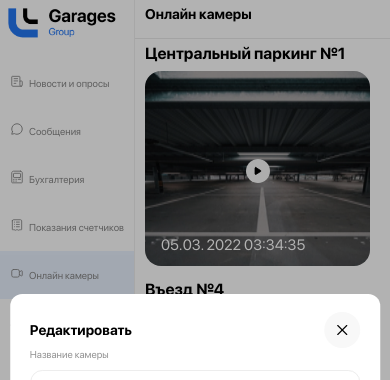
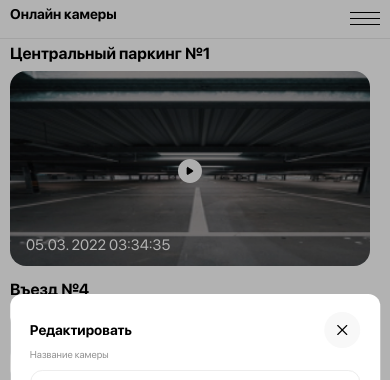
Before and after one commit to artem-shadrin/Garage-1, a website: page pages/admin/cameras.html in a window 390 px wide. Both pictures are taken after a click on the link "Центральный паркинг №1". Shown: the top 380 px of the page. Drawn offline with nearby package versions, Linux system fonts and the light colour scheme.

Commit message:
add burger

```diff
--- a/js/components/admin.js
+++ b/js/components/admin.js
@@ -1,84 +1,94 @@
-$(document).ready(function() {
-  $('.button--create').on('click', function(e) {
+$(document).ready(function () {
+  $(".button--create").on("click", function (e) {
     e.preventDefault();
-    $('.create').toggleClass('create_active');
-    $('.header').toggleClass('header_active');
+    $(".create").toggleClass("create_active");
+    $(".header").toggleClass("header_active");
   });
 
-
-  $('.button--add__news').on('click', function(e) {
+  $(".button--add__news").on("click", function (e) {
     e.preventDefault();
-    $('.create__add').toggleClass('create_active');
-    $('.header').toggleClass('header_active');
+    $(".create__add").toggleClass("create_active");
+    $(".header").toggleClass("header_active");
   });
 
-
-  $('.button--add').on('click', function(e) {
+  $(".button--add").on("click", function (e) {
     e.preventDefault();
-    $('.create__survey').toggleClass('create_active');
-    $('.header').toggleClass('header_active');
+    $(".create__survey").toggleClass("create_active");
+    $(".header").toggleClass("header_active");
   });
 
-
-  $('.create .create__button').on('click', function(e) {
+  $(".create .create__button").on("click", function (e) {
     e.preventDefault();
-    $('.create').removeClass('create_active');
-    $('.header').removeClass('header_active');
+    $(".create").removeClass("create_active");
+    $(".header").removeClass("header_active");
   });
 
-
-  $('.create__add .create__button').on('click', function(e) {
+  $(".create__add .create__button").on("click", function (e) {
     e.preventDefault();
-    $('.create__add').removeClass('create_active');
-    $('.header').removeClass('header_active');
+    $(".create__add").removeClass("create_active");
+    $(".header").removeClass("header_active");
   });
 
-
-  $('.create__survey .create__button').on('click', function(e) {
+  $(".create__survey .create__button").on("click", function (e) {
     e.preventDefault();
-    $('.create__survey').removeClass('create_active');
-    $('.header').removeClass('header_active');
+    $(".create__survey").removeClass("create_active");
+    $(".header").removeClass("header_active");
   });
 });
 
-document.addEventListener('DOMContentLoaded', () => {
-  const modal = document.querySelector('.modal_player')
-  const trigger = document.querySelectorAll('.camera-card__video')
-    .forEach(item => item.addEventListener('click', (e) => {
-      if (e.target.closest('.camera-card__video')) {
-        modal.classList.add('modal--show')
-        activeModal();
-      }
-    }))
+document.addEventListener("DOMContentLoaded", () => {
+  const modal = document.querySelector(".modal_player");
+  const trigger = document
+    .querySelectorAll(".camera-card__video")
+    .forEach((item) =>
+      item.addEventListener("click", (e) => {
+        if (e.target.closest(".camera-card__video")) {
+          modal.classList.add("modal--show");
+          activeModal();
+        }
+      })
+    );
 
   const activeModal = () => {
     const trigger = (e) => {
-      if (e.target.classList.contains('modal_player') || e.target.closest('.close')) {
-        modal.classList.remove('modal--show')
-        modal.removeEventListener('click', trigger)
+      if (
+        e.target.classList.contains("modal_player") ||
+        e.target.closest(".close")
+      ) {
+        modal.classList.remove("modal--show");
+        modal.removeEventListener("click", trigger);
       }
-    }
-    modal.addEventListener('click', trigger)
-  }
-})
-
-document.addEventListener('DOMContentLoaded', () => {
-  const modal = document.querySelector('.modal_create')
-  const trigger = document.querySelectorAll('.camera-card__title')
-    .forEach(item => item.addEventListener('click', (e) => {
-      if (e.target.closest('.camera-card__title')) {
-        modal.classList.add('modal--show')
-        activeModal();
-      }
-    }))
+    };
+    modal.addEventListener("click", trigger);
+  };
+});
+function burgerMenu(icon) {
+  icon.parentNode.classList.toggle("menu__burger--active");
+  icon.classList.toggle("change");
+}
+document.addEventListener("DOMContentLoaded", () => {
+  const modal = document.querySelector(".modal_create");
+  const trigger = document
+    .querySelectorAll(".camera-card__title")
+    .forEach((item) =>
+      item.addEventListener("click", (e) => {
+        if (e.target.closest(".camera-card__title")) {
+          modal.classList.add("modal--show");
+          activeModal();
+        }
+      })
+    );
 
   const activeModal = () => {
     const trigger = (e) => {
-      if (e.target.classList.contains('modal_create') || e.target.closest('.close, .create-ad-btn')) {
-        modal.classList.remove('modal--show')
-        modal.removeEventListener('click', trigger)
+      if (
+        e.target.classList.contains("modal_create") ||
+        e.target.closest(".close, .create-ad-btn")
+      ) {
+        modal.classList.remove("modal--show");
+        modal.removeEventListener("click", trigger);
       }
-    }
-    modal.addEventListener('click', trigger)
-  }
-})
+    };
+    modal.addEventListener("click", trigger);
+  };
+});
--- a/pages/admin/cameras.html
+++ b/pages/admin/cameras.html
@@ -10,6 +10,13 @@
 </head>
 
 <body>
+  <div class="menu__burger">
+    <div class="burger" onclick="burgerMenu(this)">
+      <div class="b1"></div>
+      <div class="b2"></div>
+      <div class="b3"></div>
+    </div>
+  </div>
   <div class="left">
     <div class="left__logo"><img src="../../images/admin/logo.png" width="175px" height="48px" alt=""></div>
     <div class="left__menu">
--- a/scss/admin.scss
+++ b/scss/admin.scss
@@ -117,6 +117,7 @@ p {
 
 //#region MAIN
 .left {
+  z-index: 2;
   position: fixed;
   left: 0;
   bottom: 0;
@@ -124,7 +125,9 @@ p {
   border-right: 1px solid #efefef;
   padding-top: 70px;
   width: 312px;
-  &__menu {
+  background-color: #fff;
+  &--active {
+    display: block;
   }
   &__logo {
     padding-left: 24px;
@@ -134,6 +137,9 @@ p {
 .right {
   margin-left: auto;
   width: calc(100% - 312px);
+  @media (max-width: 560px) {
+    width: 100%;
+  }
 }
 
 .header {
@@ -806,13 +812,13 @@ p {
   bottom: 0;
   right: 0;
   background-color: rgba(0, 0, 0, 0.3);
-  .modal_close{
+  .modal_close {
     background: #f8f8f8;
     width: 48px;
     height: 48px;
     border-radius: 50%;
     position: relative;
-    .i-icon{
+    .i-icon {
       position: absolute;
       top: 0;
       bottom: 0;
@@ -821,7 +827,7 @@ p {
       margin: auto;
     }
   }
-  .wrap{
+  .wrap {
     padding: 18px 20px;
     width: 100%;
     max-width: 800px;
@@ -862,7 +868,7 @@ p {
         display: block;
       }
     }
-    .content{
+    .content {
       display: flex;
       justify-content: space-between;
       align-items: center;
@@ -880,13 +886,13 @@ p {
   bottom: 0;
   right: 0;
   background-color: rgba(0, 0, 0, 0.3);
-  .modal_close{
+  .modal_close {
     background: #f8f8f8;
     width: 48px;
     height: 48px;
     border-radius: 50%;
     position: relative;
-    .i-icon{
+    .i-icon {
       position: absolute;
       top: 0;
       bottom: 0;
@@ -907,7 +913,7 @@ p {
     background-color: #fff;
     border-radius: 12px;
     margin-bottom: 10px;
-    .content{
+    .content {
       display: flex;
       justify-content: space-between;
       align-items: center;
@@ -1171,38 +1177,66 @@ p {
     max-width: none;
   }
 }
-
+.menu__burger {
+  position: absolute;
+  right: 10px;
+  top: 7px;
+  display: none;
+}
+.burger {
+  cursor: pointer;
+  .b1,
+  .b2,
+  .b3 {
+    width: 30px;
+    height: 1px;
+    background-color: #000;
+    margin: 5px 0;
+    transition: 0.3s;
+  }
+}
+.change .b1 {
+  transform: rotate(-45deg) translate(-2px, 2px);
+}
+.change .b2 {
+  opacity: 0;
+}
+.change .b3 {
+  transform: rotate(45deg) translate(-8px, -8px);
+}
 @media (max-width: 768px) {
-  p, span{
+  p,
+  span {
     font-size: 14px;
   }
-  ul li{
+  ul li {
     font-size: 14px;
   }
-  .text{
+  .text {
     font-size: 12px;
   }
   .title {
     font-size: 16px !important;
   }
-  .button{
+  .button {
     padding: 8px 12px;
   }
-  .left{
+  .left {
     padding-top: 30px;
     width: 250px;
-    &__logo{
+
+    &__logo {
       margin-bottom: 25px;
     }
-    &__menu{
-      .item-menu{
+    &__menu {
+      .item-menu {
         padding-left: 15px;
       }
     }
   }
-  .right{
+  .right {
     width: calc(100% - 250px);
-    .header{
+    .header {
       padding: 10px 20px;
       flex-direction: column;
       justify-content: flex-start;
@@ -1210,106 +1244,110 @@ p {
       .title {
         margin-bottom: 15px;
       }
-      &__tools{
+      &__tools {
         flex-wrap: wrap;
       }
-      &__message{
+      &__message {
         flex-direction: row;
         flex-wrap: wrap;
         align-items: center;
-        .title{
+        .title {
           margin-bottom: 0;
         }
       }
-      &__find-input__body{
-        .wrap{
+      &__find-input__body {
+        .wrap {
           max-width: 380px;
           width: 100%;
         }
       }
-      &.members-more__header{
+      &.members-more__header {
         flex-direction: inherit;
         align-items: center;
         flex-wrap: wrap;
-        .title{
+        .title {
           margin-bottom: 0;
         }
       }
     }
-    .news{
+    .news {
       margin: 10px 20px;
-      &__info{
+      &__info {
         padding: 12px;
       }
-      .button{
+      .button {
         padding: 8px 12px;
       }
     }
-    .garage-votecard{
-      &__title{
+    .garage-votecard {
+      &__title {
         font-size: 16px;
       }
     }
-    .garage-field__label{
+    .garage-field__label {
       font-size: 14px;
     }
   }
-  .create, .create__add, .create__survey{
+  .create,
+  .create__add,
+  .create__survey {
     max-width: 250px;
     right: -250px;
     padding: 10px 23px 10px 13px;
   }
-  .create_active, .create__add_active, .create__survey_active{
+  .create_active,
+  .create__add_active,
+  .create__survey_active {
     right: 0;
     transform: translate(0%);
   }
-  .messages{
-    &__title{
+  .messages {
+    &__title {
       margin: 10px 20px;
     }
-    &__wrap{
-      .message{
+    &__wrap {
+      .message {
         margin: 0;
         margin-bottom: 8px;
         padding: 10px 20px 10px;
       }
     }
   }
-  .message{
+  .message {
     margin: 10px 20px;
-    &__wrap{
+    &__wrap {
       width: 100%;
     }
-    &__chat{
+    &__chat {
       display: none;
     }
   }
-  .chat{
-    &__footer{
+  .chat {
+    &__footer {
       margin-left: 250px;
       margin-right: 0;
     }
   }
-  .data{
+  .data {
     margin: 10px 20px;
   }
-  .cameras{
+  .cameras {
     margin: 10px 20px;
-    &__list{
+    &__list {
       justify-content: space-between;
     }
-    &__item{
+    &__item {
       width: auto;
       max-width: 47%;
       flex-wrap: nowrap;
       margin-right: 10px;
-      .camera-card{
-        &__title{
+      .camera-card {
+        &__title {
           font-size: 16px;
           height: 45px;
         }
-        &__video{
-          .i-icon{
+        &__video {
+          .i-icon {
             width: 24px;
             height: 24px;
           }
@@ -1317,13 +1355,13 @@ p {
       }
     }
   }
-  .members{
+  .members {
     margin: 10px 20px;
-    &__list--item{
-      .wrap-buttons{
+    &__list--item {
+      .wrap-buttons {
         flex-wrap: wrap;
         gap: 10px;
-        .create-ad-btn{
+        .create-ad-btn {
           max-width: 140px;
           margin: 0;
         }
@@ -1331,268 +1369,288 @@ p {
     }
   }
   .modal_player {
-    .wrap{
+    .wrap {
       padding: 10px 20px;
       max-width: 80%;
       height: auto;
-      &-video{
-        .date{
+      &-video {
+        .date {
           margin-top: 10px;
         }
       }
     }
   }
 }
-@media (max-width: 560px){
-  p, span, ul li, span, input{
+@media (max-width: 560px) {
+  p,
+  span,
+  ul li,
+  span,
+  input {
     font-size: 12px;
   }
-  .item-menu__icon{
+  .menu__burger {
+    display: block;
+    z-index: 1000;
+  }
+  .left {
+    display: none;
+  }
+  .menu__burger--active + .left {
+    display: block;
+    width: 100%;
+  }
+  .item-menu {
+    justify-content: center;
+  }
+  .right {
+    width: 100%;
+  }
+  .item-menu__icon {
     margin-right: 5px;
   }
-  .i-icon{
+  .i-icon {
     width: 14px;
     height: 14px;
   }
-  .text{
+  .text {
     line-height: 12px;
     font-size: 10px;
   }
-  .title{
+  .title {
     font-size: 14px !important;
     line-height: 18px !important;
   }
-  .left{
+  .left {
     padding-top: 8px;
     width: 135px;
-    &__logo{
+    &__logo {
       padding-left: 8px;
       margin-bottom: 8px;
-      img{
+      img {
         width: 100%;
         max-width: 110px;
         height: auto;
       }
     }
-    &__menu{
-      .item-menu{
+    &__menu {
+      .item-menu {
         padding-left: 10px;
       }
     }
   }
-  .right{
-    width: calc(100% - 135px);
-    .header{
+  .right {
+    .header {
       padding: 5px 10px;
-      .title{
+      .title {
         margin-bottom: 10px;
       }
-      &__tools{
+      &__tools {
         gap: 10px;
       }
-      &__message{
-        .title{
+      &__message {
+        .title {
           margin: 0;
         }
       }
-      &__find{
-        &-input__body{
+      &__find {
+        &-input__body {
           flex-wrap: wrap;
           justify-content: flex-end;
           gap: 10px;
-          .wrap{
+          .wrap {
             padding: 6px 7.5px;
             margin: 0;
           }
         }
-        &-input__icon-file{
-          .i-icon{
+        &-input__icon-file {
+          .i-icon {
             width: 24px;
             height: 24px;
           }
         }
       }
     }
-    .news{
+    .news {
       margin: 5px 10px;
-      &__title{
+      &__title {
         margin-bottom: 10px;
       }
     }
-    .garage-field{
-      &__label{
+    .garage-field {
+      &__label {
         font-size: 12px;
       }
     }
-    .garage-votecard{
-      &__title{
+    .garage-votecard {
+      &__title {
         font-size: 14px;
       }
     }
-    .garage-variant{
-      &__pecent{
+    .garage-variant {
+      &__pecent {
         font-size: 12px;
       }
-      &__text{
+      &__text {
         font-size: 12px;
       }
     }
   }
-  .section__back-button{
+  .section__back-button {
     display: block;
     width: 24px;
     height: 24px;
-    .i-icon{
+    .i-icon {
       transform: translate(35%, 30%);
     }
   }
-  .messages{
-    .title{
+  .messages {
+    .title {
       margin: 5px 10px 10px;
     }
-    &__wrap{
-      .message{
+    &__wrap {
+      .message {
         padding: 5px 10px 5px;
-        .title{
+        .title {
           margin: 0;
         }
-        &__time{
+        &__time {
           font-size: 12px;
         }
-        &__text{
+        &__text {
           font-size: 10px;
         }
-        &__content{
+        &__content {
           margin-bottom: 5px;
         }
       }
     }
   }
-  .message{
+  .message {
     margin: 5px 10px;
-    &__wrap{
-      .message_content{
+    &__wrap {
+      .message_content {
         margin-bottom: 10px;
         padding: 10px 15px 24px 10px;
       }
     }
   }
-  .cameras{
+  .cameras {
     margin: 5px 10px;
-    &__item{
+    &__item {
       max-width: 100%;
       margin-bottom: 10px;
-      .camera-card{
-        &__title{
+      .camera-card {
+        &__title {
           height: auto;
           margin-bottom: 8px;
         }
       }
     }
   }
-  .members{
-    &__list{
-      &--item{
+  .members {
+    &__list {
+      &--item {
         padding: 6px 10px 10px 8px;
-        .list{
-          .item{
+        .list {
+          .item {
             margin-bottom: 8px;
           }
         }
       }
-  }
-  }
-  .members-more{
+    }
+  }
+  .members-more {
     padding: 5px 10px;
-    .block__title{
+    .block__title {
       font-size: 14px;
     }
   }
-  .members-property{
+  .members-property {
     padding: 5px 10px;
-    .block__title{
+    .block__title {
       font-size: 14px;
     }
-    &-card{
+    &-card {
       padding: 6px 10px 10px 8px;
-      &__title{
+      &__title {
         font-size: 14px;
       }
-      &__list{
+      &__list {
         padding-bottom: 58px;
       }
-      &__btn-more{
+      &__btn-more {
         right: 10px;
         bottom: 10px;
       }
     }
   }
-  .members .header__find .header__create-vote-btn{
+  .members .header__find .header__create-vote-btn {
     max-width: 30%;
   }
   .modal_create {
-    .wrap{
+    .wrap {
       width: 95%;
-      .modal_close{
+      .modal_close {
         width: 36px;
         height: 36px;
       }
-      .close{
+      .close {
         width: 18px;
         height: 18px;
       }
     }
   }
-  .modal_player{
-    .wrap{
+  .modal_player {
+    .wrap {
       width: 95%;
-      .modal_close{
+      .modal_close {
         width: 36px;
         height: 36px;
       }
-      .close{
+      .close {
         width: 18px;
         height: 18px;
       }
     }
   }
-  .garage-field__input{
+  .garage-field__input {
     font-size: 14px;
   }
-  .chat{
-    &__footer{
+  .chat {
+    &__footer {
       margin-left: 135px;
       padding-bottom: 10px;
-      .chat-input{
+      .chat-input {
         padding-right: 10px;
-        &__body{
+        &__body {
           align-items: center;
         }
-        &__send-btn{
+        &__send-btn {
           padding-left: 10px;
-          .i-icon{
+          .i-icon {
             width: 24px;
             height: 24px;
           }
         }
-        &__file{
-          &-title{
+        &__file {
+          &-title {
             font-size: 12px;
             height: 20px;
-            .i-icon{
+            .i-icon {
               width: 20px;
               height: 20px;
             }
           }
         }
-        &__text{
+        &__text {
           padding-left: 5px;
           padding-right: 10px;
         }
       }
     }
   }
-  .dialog{
+  .dialog {
     width: 95%;
   }
 }
```
Also changed, not shown: pages/admin/accounting-clean.html (+13 -2 lines), pages/admin/accounting-message.html (+13 -2 lines), pages/admin/accounting.html (+13 -2 lines), pages/admin/data.html (+13 -2 lines), pages/admin/index.html (+16 -17 lines), pages/admin/members-message.html (+13 -2 lines), pages/admin/members-more.html (+13 -0 lines), pages/admin/members.html (+13 -2 lines), pages/admin/message.html (+13 -2 lines), pages/admin/messages.html (+13 -2 lines), styles/admin-style.css, 1 other file.
